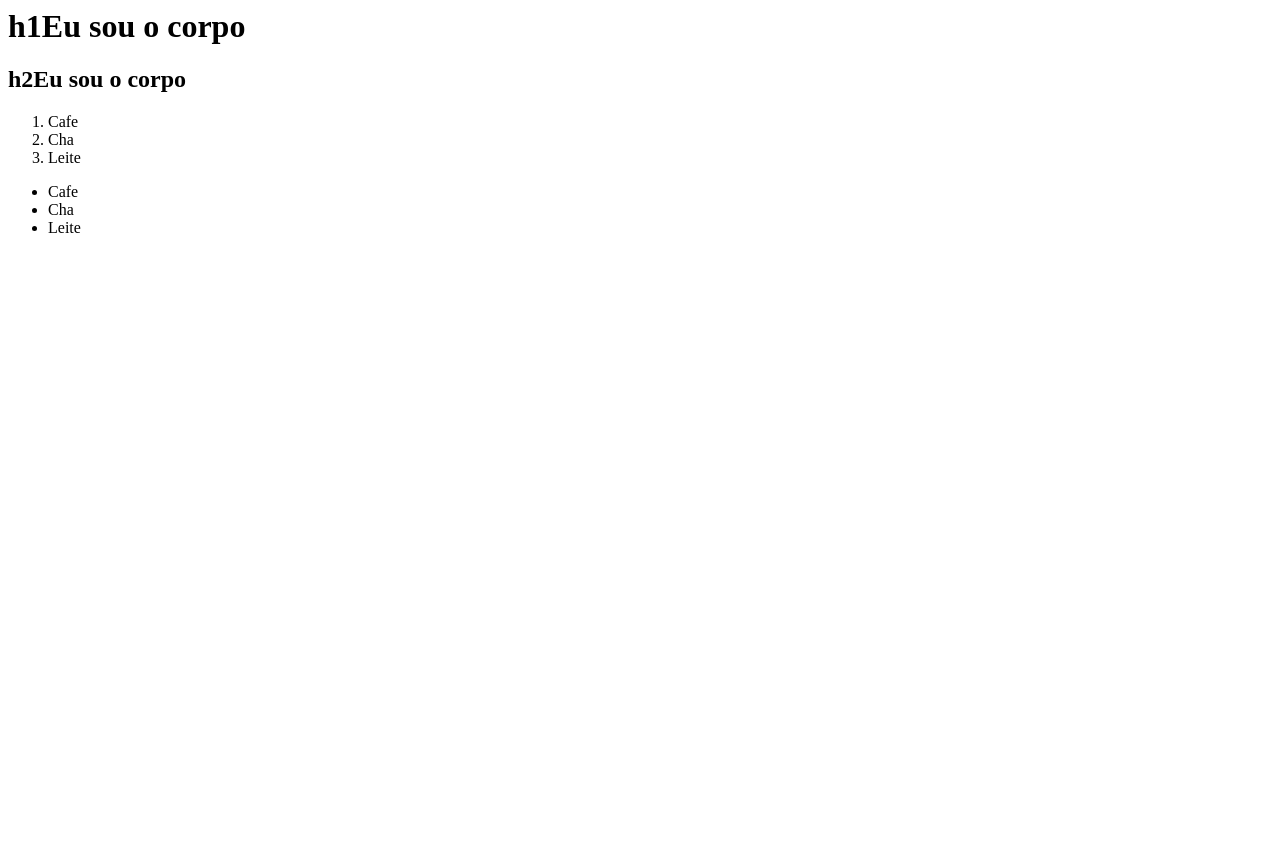
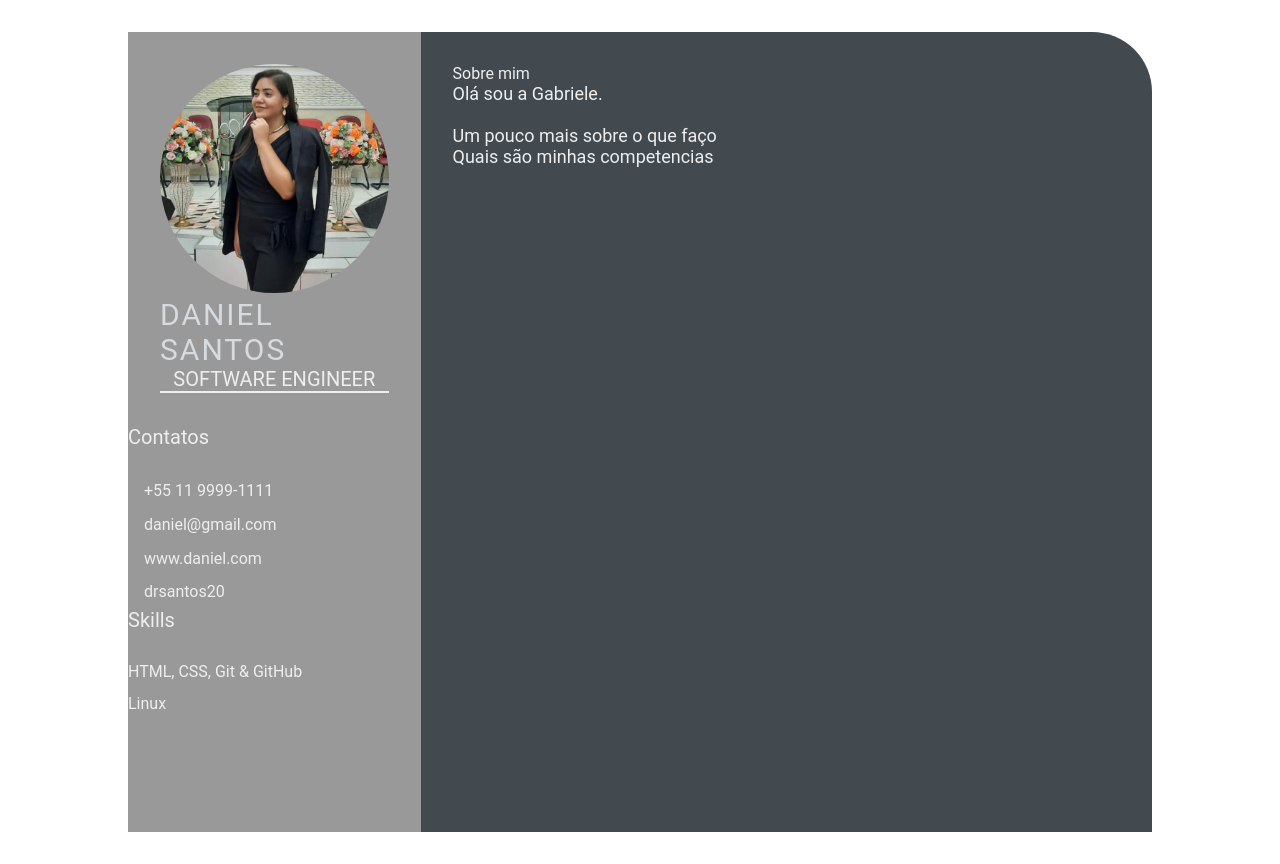
Before and after one commit to katana180/devweekgi.github.io, a plain HTML site: page index.html in a window 1280 px wide. Before the commit the page ends 800 px from the top, so only its background shows below. Drawn offline with Linux system fonts and the light colour scheme.

Commit message:
aula 2 concluída

```diff
--- a/index.html
+++ b/index.html
@@ -1,23 +1,58 @@
-<html>
-    <head>
-        <title>
+<!DOCTYPE html>
+<html lang="pt-br">
+<head>
+    <meta charset="UTF-8">
+    <meta http-equiv="X-UA-Compatible" content="IE=edge">
+    <meta name="viewport" content="width=device-width, initial-scale=1.0">
+    <title>Gabriele dos Anjos Lopes Acacio Santos Cv</title>
 
-        </title>
-    </head>
-    <body>
-        <h1>h1Eu sou o corpo</h1>
-        <h2>h2Eu sou o corpo</h1>
+    <link rel="stylesheet" href="style.css">
 
-    </body>
-    <ol>
-        <li>Cafe</li>
-        <li>Cha</li>
-        <li>Leite</li>
-
-    </ol>
-    <ul>
-        <li>Cafe</li>
-        <li>Cha</li>
-        <li>Leite</li>
-    </ul>
+</head>
+<body>
+    <main class="resume-contents">
+        <section class="left-section">
+            <div class="left-section-contents">
+                <div class="profile">
+                    <img class="profile-image" src="img/297612837_721977055568497_8772235780145659726_n.jpg"
+                        alt="profile inage">
+                    <p class="name">Daniel Santos</p>
+                    <p class="profession">Software Engineer</p>
+                </div>
+            </div>
+            <div class="contact-info">
+                <p class="left-title">Contatos</p>
+                <ul>
+                    <li><i class="fa fa-phone"></i>+55 11 9999-1111</li>
+                    <li><i class="fa fa-envelope"></i>daniel@gmail.com</li>
+                    <li><i class="fa fa-globe"></i>www.daniel.com</li>
+                    <li><i class="fa fa-github"></i>drsantos20</li>
+                </ul>
+            </div>
+            <div class="skills">
+                <p class="left-title">Skills</p>
+                <ul>
+                    <li>
+                        <p> HTML, CSS, Git & GitHub </p>
+                    </li>
+                    <li>
+                        <p> Linux</p>
+                    </li>
+                </ul>
+            </div>
+        </section>
+        <section class="right-section">
+            <div class="right-section-contents">
+                <section class="about gap">
+                    <div class="right-title">Sobre mim</div>
+                    <p class="about-me-contents">
+                        Olá sou a Gabriele.<br>
+                        <br> Um pouco mais sobre o que faço
+                        <br> Quais são minhas competencias
+                    </p>
+                </section>
+            </div>
+        </section>
+    </main>
+</body>
 </html>
--- /dev/null
+++ b/style.css
@@ -0,0 +1,103 @@
+* {
+    margin: 0;
+    padding: 0;
+    box-sizing: border-box;
+    list-style: none;
+    font-family: 'Roboto', sans-serif;
+}
+
+.resume-contents {
+    min-height: 100vh;
+    width: 80%;
+    margin: 2rem auto;
+    display: grid;
+    grid-template-columns: repeat(7, 1fr);
+}
+
+.left-section {
+    grid-column: span 2;
+    height: 100%;
+    background-color: #999999;
+}
+
+.right-section {
+    grid-column: span 5;
+    height: 100%;
+    background-color: #424a50;
+    border-radius: 0px 60px 0px 0px;
+}
+
+.left-section-contents{
+    padding: 2rem 2rem;
+}
+
+.profile {
+    width: 100%;
+    border-bottom: 2px solid #eeeeee;
+}
+
+.profile .profile-image {
+    width: 100%;
+    border-radius: 100%;
+}
+
+.name {
+    color: #D6DBDF;
+    font-size: 30px;
+    letter-spacing: 2px;
+    text-transform: uppercase;
+}
+
+.profession {
+    color: #eeeeee;
+    font-size: 20px;
+    text-transform: uppercase;
+    text-align: center;
+}
+
+/* .contact-info { border-bottom: 2px solid #1B2631; } */
+.left-title {
+    color: #eeeeee;
+    font-size: 20px;
+}
+
+.contact-info ul {
+    padding-top: 1.5rem;
+}
+
+.contact-info ul li,
+.references ul li {
+    padding: .4rem 0;
+    color: #eeeeee;
+}
+
+.contact-info ul li i,
+.references ul li i {
+    padding-right: 1rem;
+    font-size: 18px;
+    color: #eeeeee;
+}
+
+.skills ul {
+    padding-top: 1.5rem;
+}
+.skills ul li p {
+    padding: .4rem 0;
+    color: #eeeeee;
+}
+
+.right-section-contents {
+    padding: 2rem 2rem;
+}
+
+.right-title {
+    color: #eeeeee;
+}
+
+.gap {
+    padding-bottom: 2rem;
+}
+.about-me-contents {
+    font-size: 18px;
+    color: #eeeeee;
+}
```
Also changed, not shown: img/297612837_721977055568497_8772235780145659726_n.jpg (added).
